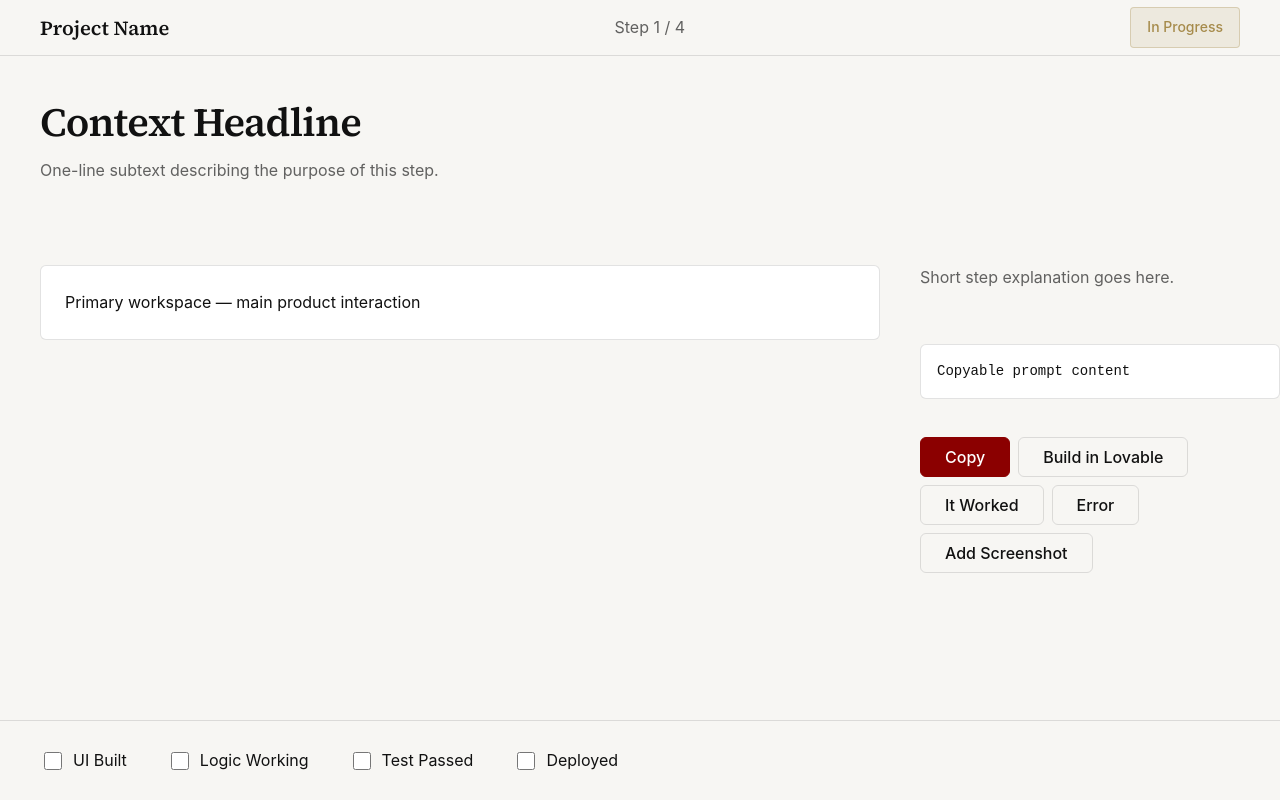
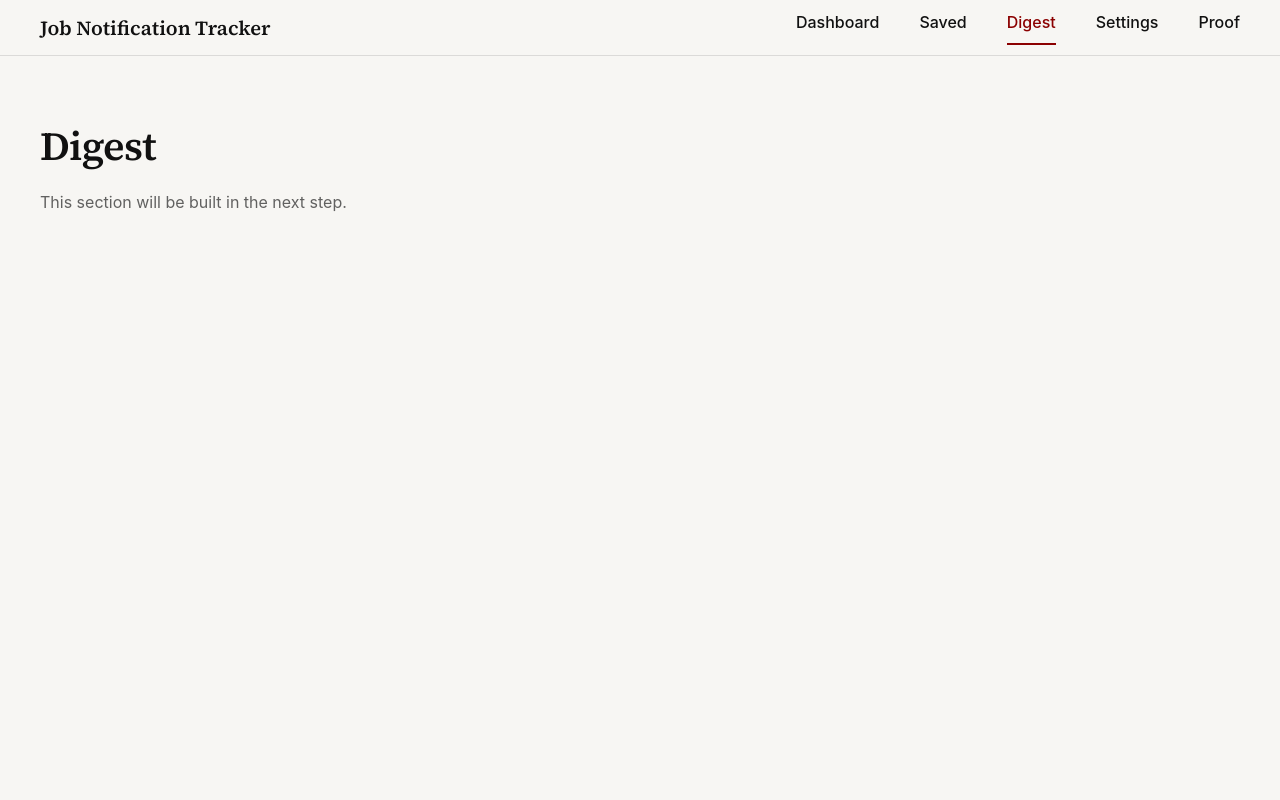
Before and after one commit to Deepthilgowda/kodnest-design-system, a React (Vite) app: page /digest in a window 1280 px wide. Built offline with nearby package versions, Linux system fonts and the light colour scheme.

Commit message:
promt 2 completed

```diff
--- a/package.json
+++ b/package.json
@@ -17,6 +17,7 @@
   },
   "dependencies": {
     "react": "^19.2.4",
-    "react-dom": "^19.2.4"
+    "react-dom": "^19.2.4",
+    "react-router-dom": "^7.13.0"
   }
 }
--- a/src/App.tsx
+++ b/src/App.tsx
@@ -1,67 +1,36 @@
 /**
- * KodNest Premium Build System — Layout Shell
- * Demonstrates the global layout structure.
+ * Job Notification Tracker — Route Shell
+ * KodNest Premium Build System
+ * Routes: / | /dashboard | /saved | /digest | /settings | /proof
  */
+
+import { BrowserRouter, Routes, Route } from 'react-router-dom';
+import { TopNav } from './components/TopNav';
+import { HomePage } from './pages/HomePage';
+import { DashboardPage } from './pages/DashboardPage';
+import { SavedPage } from './pages/SavedPage';
+import { DigestPage } from './pages/DigestPage';
+import { SettingsPage } from './pages/SettingsPage';
+import { ProofPage } from './pages/ProofPage';
 
 function App() {
   return (
-    <div className="kn-layout">
-      {/* Top Bar */}
-      <header className="kn-topbar">
-        <span className="kn-topbar__project">Project Name</span>
-        <span className="kn-topbar__progress">Step 1 / 4</span>
-        <span className="kn-topbar__status">
-          <span className="kn-badge kn-badge--in-progress">In Progress</span>
-        </span>
-      </header>
-
-      {/* Context Header */}
-      <section className="kn-context-header">
-        <h1 className="kn-context-header__headline">Context Headline</h1>
-        <p className="kn-context-header__subtext">One-line subtext describing the purpose of this step.</p>
-      </section>
-
-      {/* Workspace */}
-      <main className="kn-workspace">
-        <div className="kn-workspace__primary">
-          <div className="kn-card">Primary workspace — main product interaction</div>
+    <BrowserRouter>
+      <div className="kn-layout kn-layout--job-tracker">
+        <TopNav />
+        <div className="kn-layout__content">
+          <Routes>
+            <Route path="/" element={<HomePage />} />
+            <Route path="/dashboard" element={<DashboardPage />} />
+            <Route path="/saved" element={<SavedPage />} />
+            <Route path="/digest" element={<DigestPage />} />
+            <Route path="/settings" element={<SettingsPage />} />
+            <Route path="/proof" element={<ProofPage />} />
+          </Routes>
         </div>
-        <aside className="kn-workspace__panel">
-          <p className="kn-panel__explanation">Short step explanation goes here.</p>
-          <pre className="kn-panel__prompt-box">Copyable prompt content</pre>
-          <div className="kn-panel__actions">
-            <button type="button" className="kn-btn kn-btn-primary">Copy</button>
-            <button type="button" className="kn-btn kn-btn-secondary">Build in Lovable</button>
-            <button type="button" className="kn-btn kn-btn-secondary">It Worked</button>
-            <button type="button" className="kn-btn kn-btn-secondary">Error</button>
-            <button type="button" className="kn-btn kn-btn-secondary">Add Screenshot</button>
-          </div>
-        </aside>
-      </main>
-
-      {/* Proof Footer */}
-      <footer className="kn-proof-footer">
-        <div className="kn-proof-footer__checklist">
-          <label className="kn-checkbox-item">
-            <input type="checkbox" />
-            <span>UI Built</span>
-          </label>
-          <label className="kn-checkbox-item">
-            <input type="checkbox" />
-            <span>Logic Working</span>
-          </label>
-          <label className="kn-checkbox-item">
-            <input type="checkbox" />
-            <span>Test Passed</span>
-          </label>
-          <label className="kn-checkbox-item">
-            <input type="checkbox" />
-            <span>Deployed</span>
-          </label>
-        </div>
-      </footer>
-    </div>
-  )
+      </div>
+    </BrowserRouter>
+  );
 }
 
-export default App
+export default App;
--- /dev/null
+++ b/src/components/PlaceholderPage.tsx
@@ -0,0 +1,19 @@
+/**
+ * Job Notification Tracker — Placeholder Page Shell
+ * Large serif heading + muted subtext.
+ */
+
+type PlaceholderPageProps = {
+  title: string;
+};
+
+export function PlaceholderPage({ title }: PlaceholderPageProps) {
+  return (
+    <main className="kn-placeholder-page">
+      <h1 className="kn-placeholder-page__heading">{title}</h1>
+      <p className="kn-placeholder-page__subtext">
+        This section will be built in the next step.
+      </p>
+    </main>
+  );
+}
--- /dev/null
+++ b/src/components/TopNav.tsx
@@ -0,0 +1,61 @@
+/**
+ * Job Notification Tracker — Top Navigation
+ * KodNest Premium Design System
+ * Dashboard | Saved | Digest | Settings | Proof
+ * Responsive: hamburger menu on mobile
+ */
+
+import { NavLink } from 'react-router-dom';
+import { useState } from 'react';
+
+const NAV_ITEMS = [
+  { label: 'Dashboard', path: '/dashboard' },
+  { label: 'Saved', path: '/saved' },
+  { label: 'Digest', path: '/digest' },
+  { label: 'Settings', path: '/settings' },
+  { label: 'Proof', path: '/proof' },
+] as const;
+
+export function TopNav() {
+  const [menuOpen, setMenuOpen] = useState(false);
+
+  const navLinks = (
+    <>
+      {NAV_ITEMS.map(({ label, path }) => (
+        <NavLink
+          key={path}
+          to={path}
+          end={false}
+          className={({ isActive }) =>
+            `kn-topnav__link${isActive ? ' kn-topnav__link--active' : ''}`
+          }
+          onClick={() => setMenuOpen(false)}
+        >
+          {label}
+        </NavLink>
+      ))}
+    </>
+  );
+
+  return (
+    <nav className="kn-topnav">
+      <div className="kn-topnav__brand">Job Notification Tracker</div>
+
+      <button
+        type="button"
+        className="kn-topnav__hamburger"
+        onClick={() => setMenuOpen((o) => !o)}
+        aria-expanded={menuOpen}
+        aria-label="Toggle navigation menu"
+      >
+        <span className="kn-topnav__hamburger-bar" />
+        <span className="kn-topnav__hamburger-bar" />
+        <span className="kn-topnav__hamburger-bar" />
+      </button>
+
+      <div className={`kn-topnav__links${menuOpen ? ' kn-topnav__links--open' : ''}`}>
+        {navLinks}
+      </div>
+    </nav>
+  );
+}
--- /dev/null
+++ b/src/pages/DashboardPage.tsx
@@ -0,0 +1,5 @@
+import { PlaceholderPage } from '../components/PlaceholderPage';
+
+export function DashboardPage() {
+  return <PlaceholderPage title="Dashboard" />;
+}
--- /dev/null
+++ b/src/pages/DigestPage.tsx
@@ -0,0 +1,5 @@
+import { PlaceholderPage } from '../components/PlaceholderPage';
+
+export function DigestPage() {
+  return <PlaceholderPage title="Digest" />;
+}
--- /dev/null
+++ b/src/pages/HomePage.tsx
@@ -0,0 +1,5 @@
+import { PlaceholderPage } from '../components/PlaceholderPage';
+
+export function HomePage() {
+  return <PlaceholderPage title="Home" />;
+}
--- /dev/null
+++ b/src/pages/ProofPage.tsx
@@ -0,0 +1,5 @@
+import { PlaceholderPage } from '../components/PlaceholderPage';
+
+export function ProofPage() {
+  return <PlaceholderPage title="Proof" />;
+}
--- /dev/null
+++ b/src/pages/SavedPage.tsx
@@ -0,0 +1,5 @@
+import { PlaceholderPage } from '../components/PlaceholderPage';
+
+export function SavedPage() {
+  return <PlaceholderPage title="Saved" />;
+}
--- /dev/null
+++ b/src/pages/SettingsPage.tsx
@@ -0,0 +1,5 @@
+import { PlaceholderPage } from '../components/PlaceholderPage';
+
+export function SettingsPage() {
+  return <PlaceholderPage title="Settings" />;
+}
--- a/src/styles/index.css
+++ b/src/styles/index.css
@@ -9,3 +9,4 @@
 @import './base.css';
 @import './components.css';
 @import './layout.css';
+@import './nav.css';
--- /dev/null
+++ b/src/styles/nav.css
@@ -0,0 +1,150 @@
+/**
+ * Job Notification Tracker — Top Navigation
+ * KodNest Premium Design System
+ * Deep red accent (#8B0000), responsive hamburger
+ */
+
+.kn-topnav {
+  position: relative;
+  display: flex;
+  align-items: center;
+  justify-content: space-between;
+  height: var(--topbar-height);
+  padding: 0 var(--space-4);
+  border-bottom: 1px solid var(--color-border);
+  background-color: var(--color-bg);
+}
+
+.kn-topnav__brand {
+  font-family: var(--font-serif);
+  font-size: var(--text-h4);
+  font-weight: 600;
+  color: var(--color-text);
+}
+
+.kn-topnav__links {
+  display: flex;
+  align-items: center;
+  gap: var(--space-4);
+}
+
+.kn-topnav__link {
+  font-size: var(--text-body);
+  font-weight: 500;
+  color: var(--color-text);
+  text-decoration: none;
+  padding-bottom: var(--space-1);
+  border-bottom: 2px solid transparent;
+  transition: color var(--transition), border-color var(--transition);
+}
+
+.kn-topnav__link:hover {
+  color: var(--color-accent);
+}
+
+.kn-topnav__link--active {
+  color: var(--color-accent);
+  border-bottom-color: var(--color-accent);
+}
+
+/* Hamburger — hidden on desktop */
+.kn-topnav__hamburger {
+  display: none;
+  flex-direction: column;
+  justify-content: center;
+  gap: 6px;
+  width: 44px;
+  height: 44px;
+  padding: var(--space-1);
+  background: none;
+  border: 1px solid var(--color-border);
+  border-radius: var(--radius);
+  cursor: pointer;
+  transition: border-color var(--transition);
+}
+
+.kn-topnav__hamburger:hover {
+  border-color: var(--color-accent);
+}
+
+.kn-topnav__hamburger-bar {
+  display: block;
+  width: 100%;
+  height: 2px;
+  background-color: var(--color-text);
+  border-radius: 1px;
+}
+
+/* Layout content area */
+.kn-layout--job-tracker .kn-layout__content {
+  flex: 1;
+  display: flex;
+  flex-direction: column;
+  min-height: 0;
+}
+
+/* Placeholder page — calm, high whitespace */
+.kn-placeholder-page {
+  flex: 1;
+  display: flex;
+  flex-direction: column;
+  align-items: flex-start;
+  justify-content: flex-start;
+  padding: var(--space-5) var(--space-4);
+}
+
+.kn-placeholder-page__heading {
+  font-family: var(--font-serif);
+  font-size: var(--text-h1);
+  font-weight: 600;
+  line-height: var(--line-height-tight);
+  margin: 0 0 var(--space-2);
+  color: var(--color-text);
+}
+
+.kn-placeholder-page__subtext {
+  font-size: var(--text-body);
+  color: var(--color-text-muted);
+  margin: 0;
+  max-width: var(--measure);
+}
+
+/* Mobile: hamburger + collapsible nav */
+@media (max-width: 768px) {
+  .kn-topnav__hamburger {
+    display: flex;
+  }
+
+  .kn-topnav__links {
+    position: absolute;
+    top: var(--topbar-height);
+    left: 0;
+    right: 0;
+    flex-direction: column;
+    align-items: stretch;
+    padding: var(--space-2);
+    gap: 0;
+    background-color: var(--color-bg);
+    border-bottom: 1px solid var(--color-border);
+    max-height: 0;
+    overflow: hidden;
+    opacity: 0;
+    transition: max-height var(--transition-slow), opacity var(--transition-slow);
+  }
+
+  .kn-topnav__links--open {
+    max-height: 320px;
+    opacity: 1;
+  }
+
+  .kn-topnav__link {
+    padding: var(--space-2);
+    border-bottom: none;
+    border-left: 3px solid transparent;
+  }
+
+  .kn-topnav__link--active {
+    border-left-color: var(--color-accent);
+    border-bottom-color: transparent;
+  }
+}
```
Also changed, not shown: 1 other file (tests, documents, lock files or other folders).
